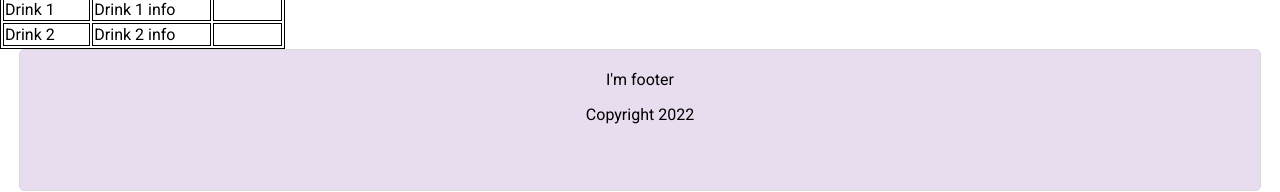
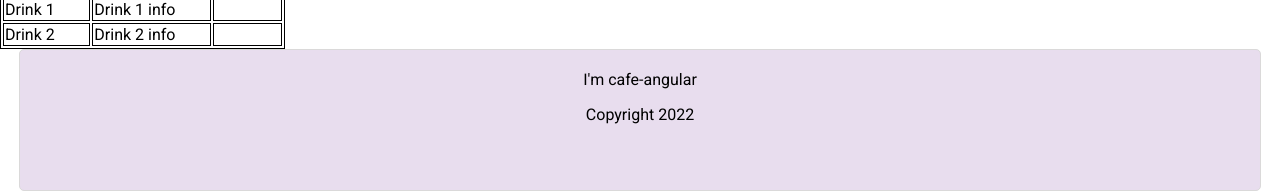
Before and after one commit to anna-manorik/cafe-angular, an Angular app in the folder cafe-angular/: page / in a window 1280 px wide. Shown: the part 360-552 px from the top of the page. Built offline with nearby package versions, Linux system fonts and the light colour scheme; data requests are answered from the project's data file.

Commit message:
Update footer.component.ts

```diff
--- a/cafe-angular/src/app/core/components/footer/footer.component.ts
+++ b/cafe-angular/src/app/core/components/footer/footer.component.ts
@@ -7,5 +7,5 @@ import { Component } from '@angular/core';
 })
 
 export class Footer {
-  title = 'footer';
+  title = 'cafe-angular';
 }
```
